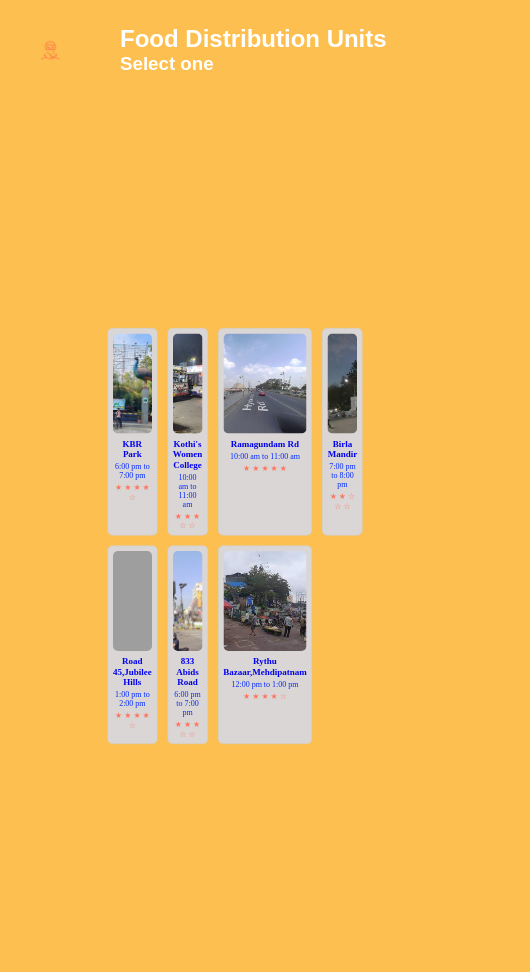
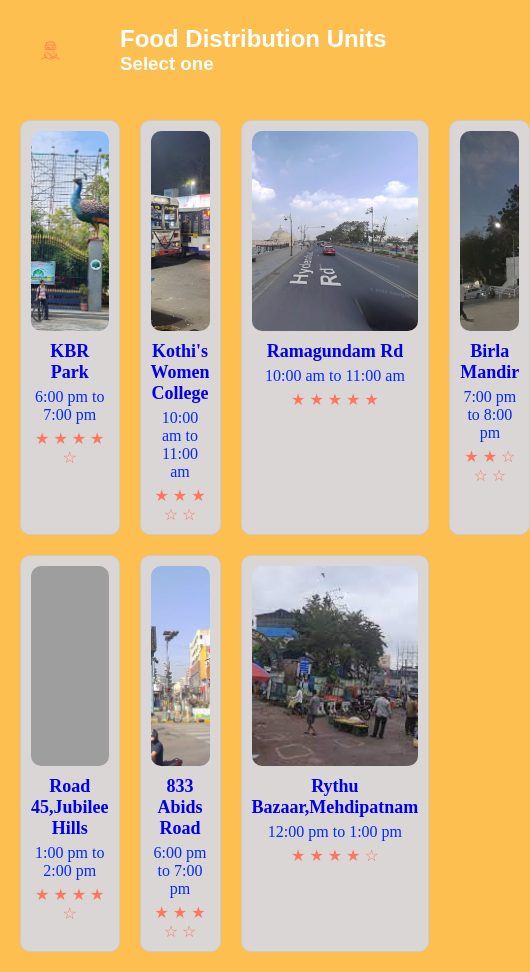
Before and after one commit to 36-saniya/0Hunger, a plain HTML site: page page3.html in a window 390 px wide. Shown: the whole page, 530 px wide, since content can reach past the window. Drawn offline with Linux system fonts and the light colour scheme; grey boxes are pictures that could not be loaded.

Commit message:
Update style.css

```diff
--- a/style.css
+++ b/style.css
@@ -138,9 +138,6 @@ h2, h3 {
     .logo {
       width: 60%; /* Adjust logo size for mobile */
     }
-    .product-list{
-      scale:.5;
-    }
     #customNextButton {
       width: 100px; /* Adjust button width for mobile */
       font-size: 12px; /* Adjust font size for mobile */
```
